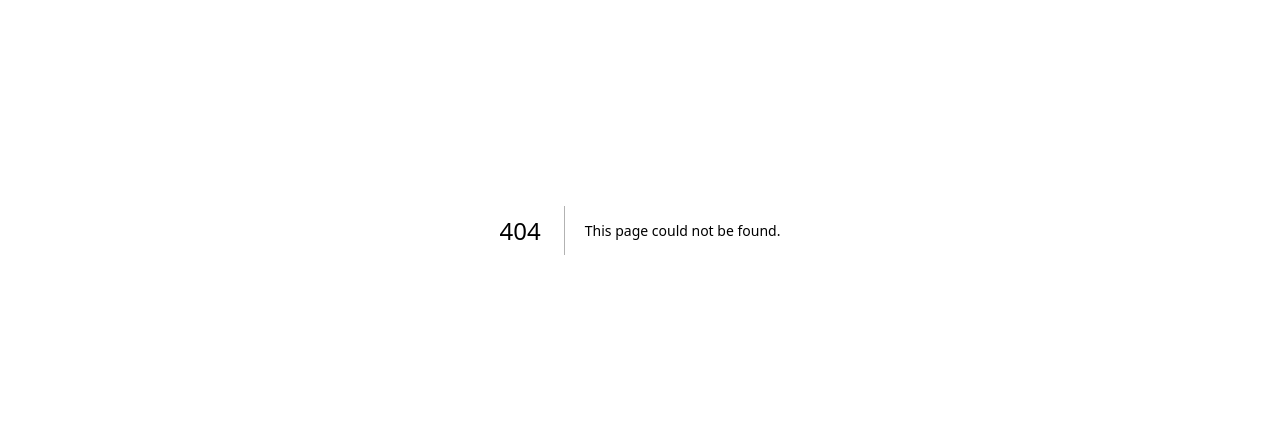
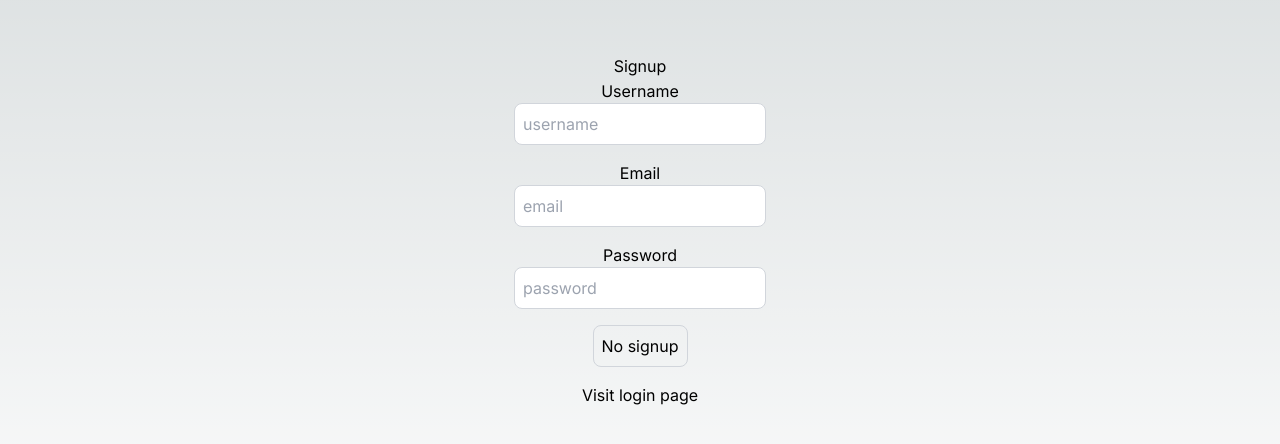
Before and after one commit to 21namanpandey/NextJs-Auth, a Next.js app: page /signup in a window 1280 px wide. Before the commit this address had no page. Shown: the part 170-614 px from the top of the page. Built offline with nearby package versions, Linux system fonts and the light colour scheme.

Commit message:
create signup page

```diff
--- /dev/null
+++ b/src/app/signup/page.tsx
@@ -0,0 +1,83 @@
+"use client";
+import React, { useEffect, useState } from "react";
+import axios from "axios";
+import { toast } from "react-hot-toast";
+import { useRouter } from "next/navigation";
+import Link from "next/link";
+
+export default function SignupPage() {
+  const router = useRouter();
+
+  const [user, setUser] = useState({
+    email: "",
+    password: "",
+    username: "",
+  });
+
+  const [buttonDisabled, setButtonDisabled] = useState(false);
+  const [loading, setLoading] = useState(false);
+
+  const onSignup = async () => {
+    try {
+      setLoading(true);
+      const response = await axios.post("/api/users/signup", user);
+      console.log("Signup success", response.data);
+      router.push("/login");
+    } catch (error: any) {
+      console.log("Signup failed");
+      toast.error(error.message);
+    }
+  };
+
+  useEffect(() => {
+    if (
+      user.email.length > 0 &&
+      user.password.length > 0 &&
+      user.username.length > 0
+    ) {
+      setButtonDisabled(false);
+    } else {
+      setButtonDisabled(true);
+    }
+  }, [user]);
+  return (
+    <div className="flex flex-col items-center justify-center min-h-screen py-2">
+      <h1>{loading ? "Processing" : "Signup"}</h1>
+      <hr />
+      <label htmlFor="username">Username</label>
+      <input
+        className="p-2 border border-gray-300 rounded-lg mb-4 focus:outline-none focus:border-gray-600 text-black"
+        id="username"
+        type="text"
+        value={user.username}
+        onChange={(e) => setUser({ ...user, username: e.target.value })}
+        placeholder="username"
+      />
+      <label htmlFor="email">Email</label>
+      <input
+        className="p-2 border border-gray-300 rounded-lg mb-4 focus:outline-none focus:border-gray-600 text-black"
+        id="email"
+        type="text"
+        value={user.email}
+        onChange={(e) => setUser({ ...user, email: e.target.value })}
+        placeholder="email"
+      />
+      <label htmlFor="password">Password</label>
+      <input
+        className="p-2 border border-gray-300 rounded-lg mb-4 focus:outline-none focus:border-gray-600 text-black"
+        id="password"
+        type="password"
+        value={user.password}
+        onChange={(e) => setUser({ ...user, password: e.target.value })}
+        placeholder="password"
+      />
+      <button
+        onClick={onSignup}
+        className="p-2 border border-gray-300 rounded-lg mb-4 focus:outline-none focus:border-gray-600"
+      >
+        {buttonDisabled ? "No signup" : "Signup"}
+      </button>
+      <Link href="/login">Visit login page</Link>
+    </div>
+  );
+}
```
